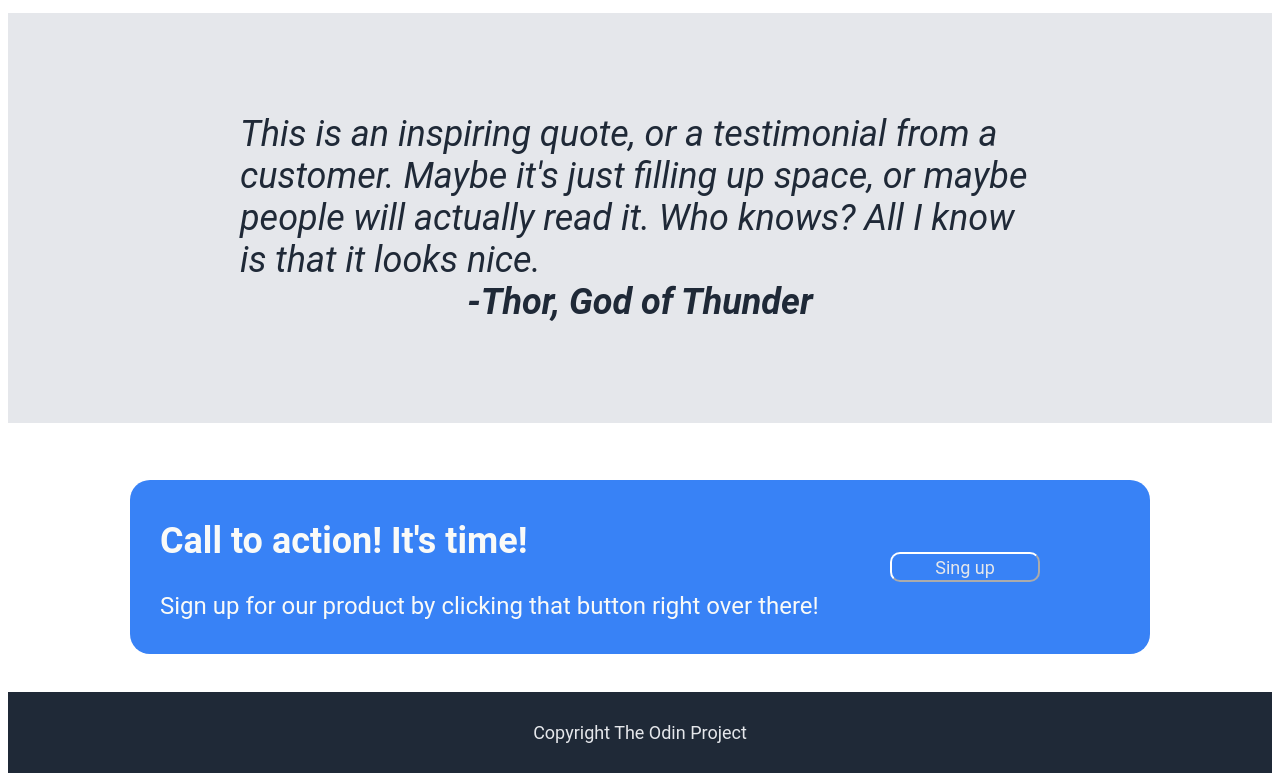
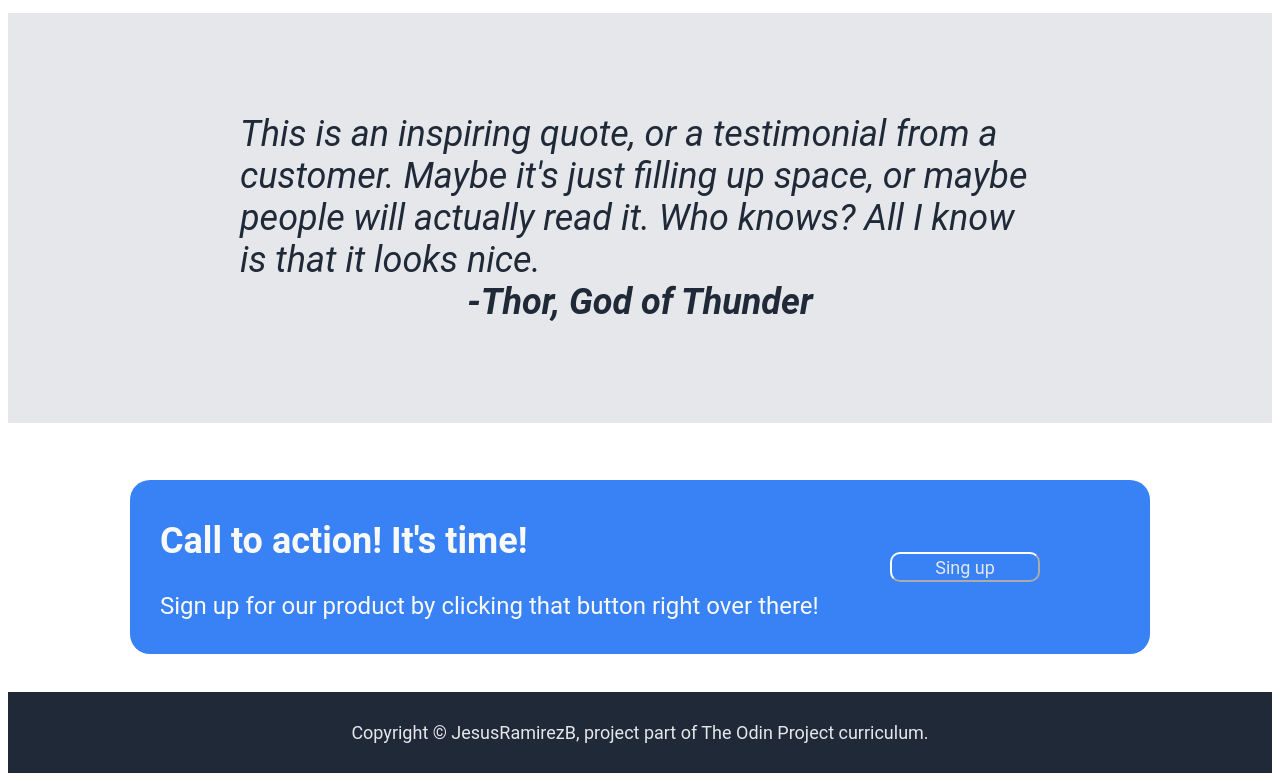
Before and after one commit to JesusRamirezB/lading-page-theOdinProject, a plain HTML site: page index.html in a window 1280 px wide. Shown: the part 854-1635 px from the top of the page. Drawn offline with Linux system fonts and the light colour scheme.

Commit message:
Update index.html

```diff
--- a/index.html
+++ b/index.html
@@ -66,7 +66,7 @@
         </div>
         <button>Sing up</button>
     </section><br><br>
-    <footer>Copyright The Odin Project</footer>
+    <footer>Copyright &copy JesusRamirezB, project part of The Odin Project curriculum.</footer>
 </body>
 
 </html>
```
